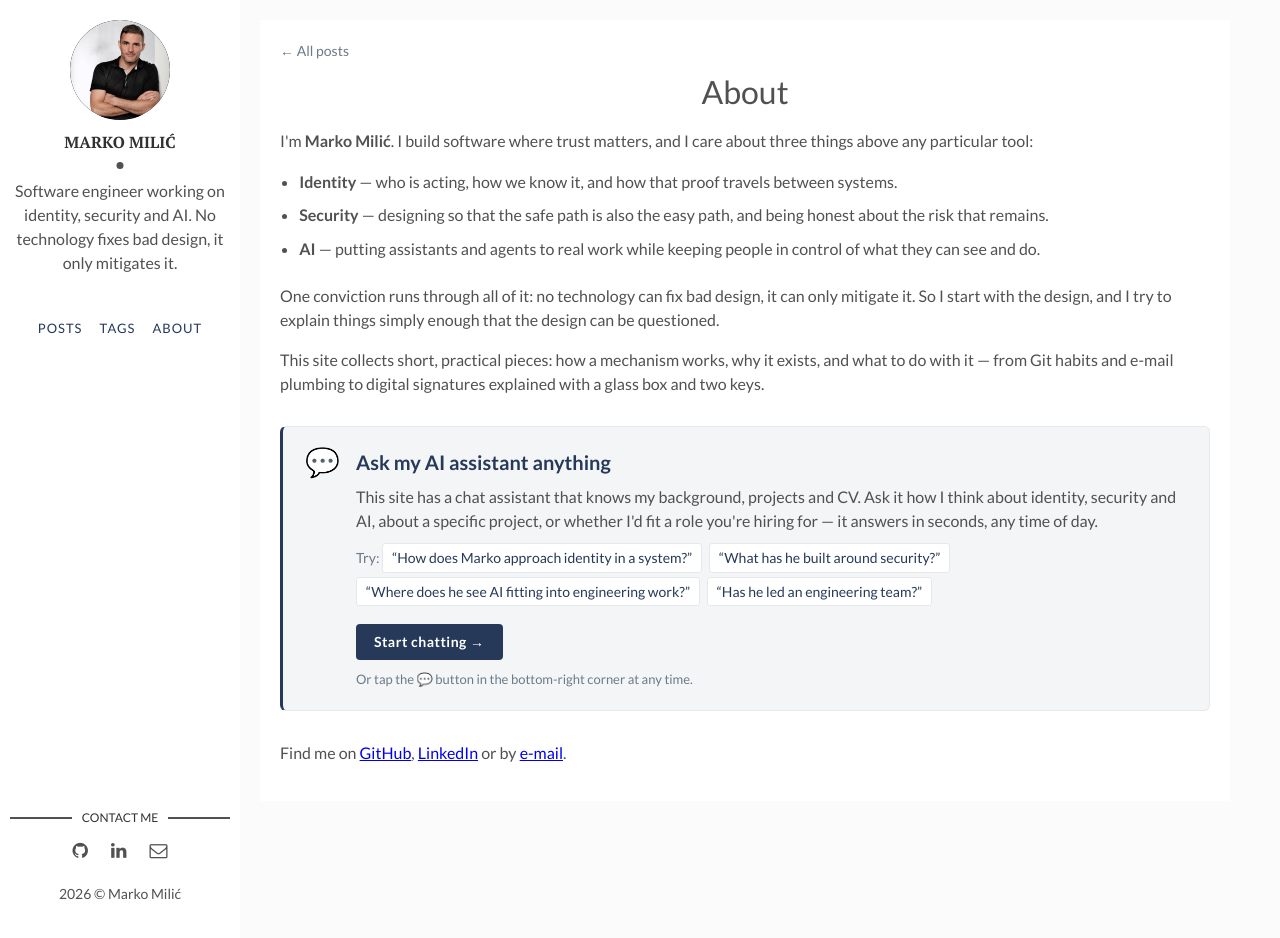
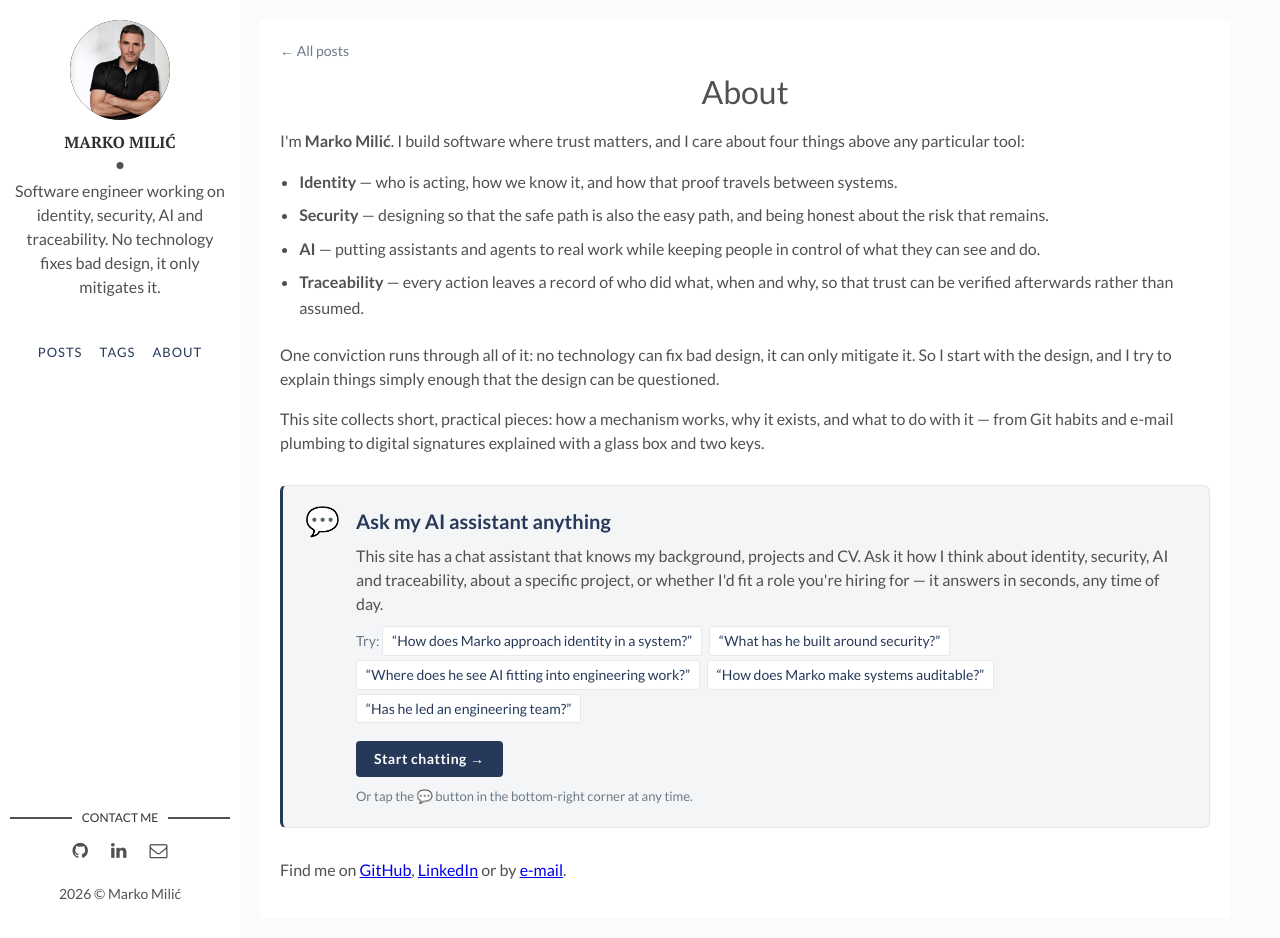
Before and after one commit to constantine2nd/constantine2nd.github.io, a Jekyll site: the page built from about.markdown, in a window 1280 px wide and 938 px high. Built offline with Jekyll 4.4.1, drawn with Linux system fonts in a browser that asks for light colours; a script that is not in the unit is left out.

Commit message:
Add traceability as the fourth pillar on the About page
Co-Authored-By: Claude Fable 5.1 <noreply@anthropic.com>
Claude-Session: https://claude.ai/code/session_01AvRPPH3MPLkYUCPhbqqNAc

```diff
--- a/_config.yml
+++ b/_config.yml
@@ -1,7 +1,7 @@
 title: Marko Milić — software & security notes
 description: > # this means to ignore newlines until "baseurl:"
   Notes on software and security by Marko Milić — short, practical explainers
-  on identity, security, AI and everyday engineering.
+  on identity, security, AI, traceability and everyday engineering.
 permalink: ':title/'
 baseurl: "" # the subpath of your site, e.g. /blog
 url: "https://constantine2nd.github.io" # the base hostname & protocol for your site, e.g. http://example.com
@@ -9,7 +9,7 @@ url: "https://constantine2nd.github.io" # the base hostname & protocol for your
 # Author Settings
 author: Marko Milić # add your name
 author-img: marko-milic.jpg # add your photo
-about-author: Software engineer working on identity, security and AI. No technology fixes bad design, it only mitigates it. # add description
+about-author: Software engineer working on identity, security, AI and traceability. No technology fixes bad design, it only mitigates it. # add description
 social-facebook: # add your Facebook handle
 social-github: constantine2nd # add your Github handle
 social-linkedin: marko-milić-4332a81b9 # add your Linkedin handle
--- a/about.markdown
+++ b/about.markdown
@@ -11,11 +11,12 @@ description: Who writes this site and what it is about.
       <header class="header-page">
         <h1 class="page-title">About</h1>
       </header>
-      <p>I'm <strong>Marko Milić</strong>. I build software where trust matters, and I care about three things above any particular tool:</p>
+      <p>I'm <strong>Marko Milić</strong>. I build software where trust matters, and I care about four things above any particular tool:</p>
       <ul class="about-pillars">
         <li><strong>Identity</strong> &mdash; who is acting, how we know it, and how that proof travels between systems.</li>
         <li><strong>Security</strong> &mdash; designing so that the safe path is also the easy path, and being honest about the risk that remains.</li>
         <li><strong>AI</strong> &mdash; putting assistants and agents to real work while keeping people in control of what they can see and do.</li>
+        <li><strong>Traceability</strong> &mdash; every action leaves a record of who did what, when and why, so that trust can be verified afterwards rather than assumed.</li>
       </ul>
       <p>One conviction runs through all of it: no technology can fix bad design, it can only mitigate it. So I start with the design, and I try to explain things simply enough that the design can be questioned.</p>
       <p>This site collects short, practical pieces: how a mechanism works, why it exists, and what to do with it &mdash; from Git habits and e-mail plumbing to digital signatures explained with a glass box and two keys.</p>
@@ -24,8 +25,8 @@ description: Who writes this site and what it is about.
         <div class="assistant-cta-icon" aria-hidden="true">💬</div>
         <div class="assistant-cta-body">
           <h2 class="assistant-cta-title">Ask my AI assistant anything</h2>
-          <p>This site has a chat assistant that knows my background, projects and CV. Ask it how I think about identity, security and AI, about a specific project, or whether I'd fit a role you're hiring for — it answers in seconds, any time of day.</p>
-          <p class="assistant-cta-examples">Try: <span>&ldquo;How does Marko approach identity in a system?&rdquo;</span> <span>&ldquo;What has he built around security?&rdquo;</span> <span>&ldquo;Where does he see AI fitting into engineering work?&rdquo;</span> <span>&ldquo;Has he led an engineering team?&rdquo;</span></p>
+          <p>This site has a chat assistant that knows my background, projects and CV. Ask it how I think about identity, security, AI and traceability, about a specific project, or whether I'd fit a role you're hiring for — it answers in seconds, any time of day.</p>
+          <p class="assistant-cta-examples">Try: <span>&ldquo;How does Marko approach identity in a system?&rdquo;</span> <span>&ldquo;What has he built around security?&rdquo;</span> <span>&ldquo;Where does he see AI fitting into engineering work?&rdquo;</span> <span>&ldquo;How does Marko make systems auditable?&rdquo;</span> <span>&ldquo;Has he led an engineering team?&rdquo;</span></p>
           <button type="button" class="assistant-cta-btn" id="open-assistant">Start chatting &rarr;</button>
           <p class="assistant-cta-hint">Or tap the <strong>💬</strong> button in the bottom-right corner at any time.</p>
         </div>
```
